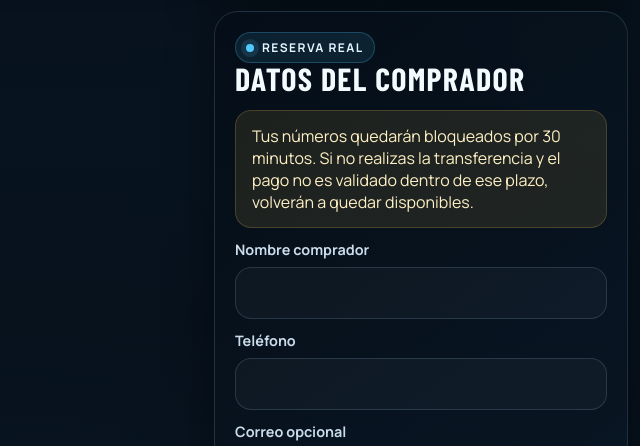
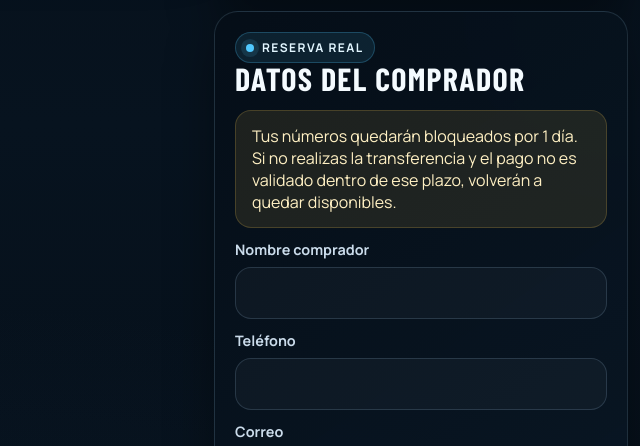
Before and after one commit to cesarmoraa/rifa-ccs, a website: page public/index.html in a window 1280 px wide. Shown: the part 826-1272 px from the top of the page, without its empty margins (640-1280 px from the left). Drawn offline with nearby package versions, Linux system fonts and the light colour scheme; no server answers.

Commit message:
update texto 24h lateral

```diff
--- a/public/index.html
+++ b/public/index.html
@@ -132,7 +132,7 @@
             </div>
 
             <p class="panel-warning">
-              Tus números quedarán bloqueados por 30 minutos. Si no realizas la
+              Tus números quedarán bloqueados por 1 día. Si no realizas la
               transferencia y el pago no es validado dentro de ese plazo, volverán a
               quedar disponibles.
             </p>
@@ -147,7 +147,7 @@
                 <input id="buyer-phone" name="buyerPhone" type="tel" required maxlength="40" />
               </label>
               <label class="field">
-                <span>Correo opcional</span>
+                <span>Correo</span>
                 <input id="buyer-email" name="buyerEmail" type="email" maxlength="120" />
               </label>
               <label class="field">
```
